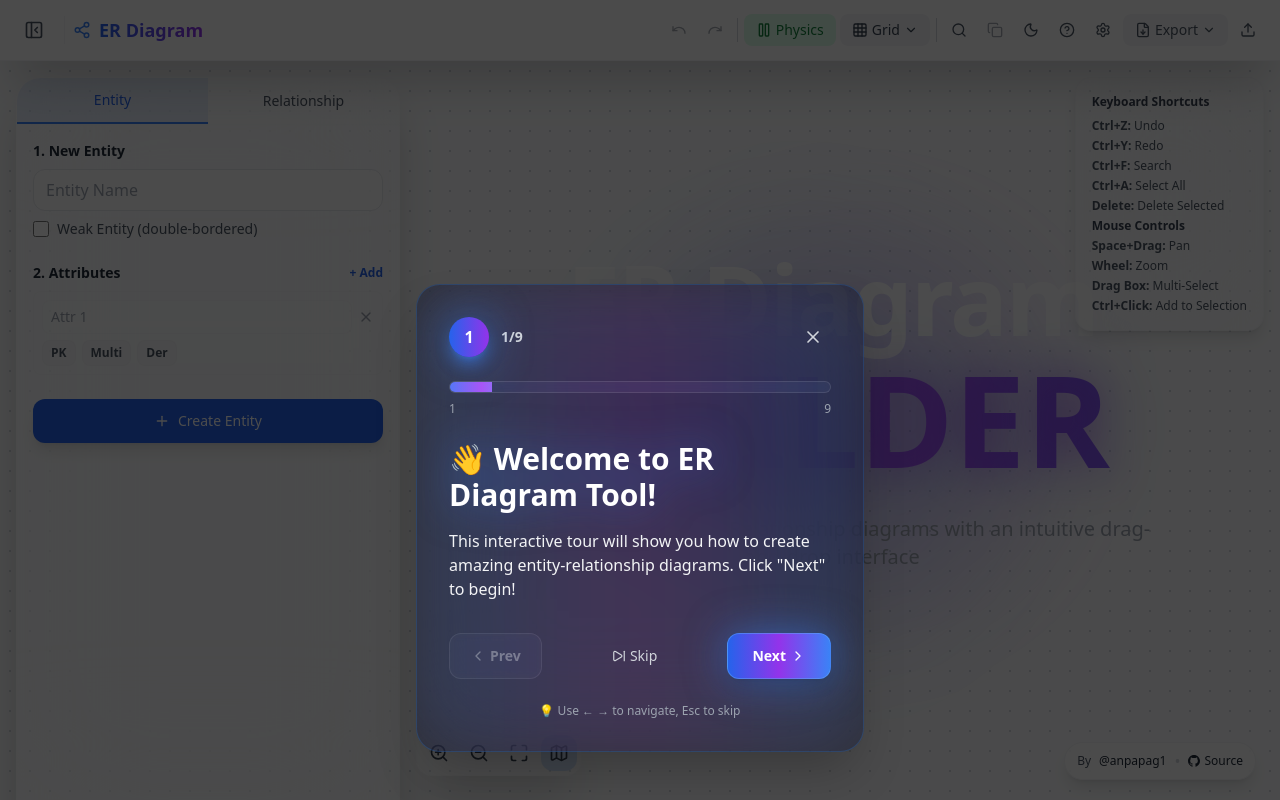
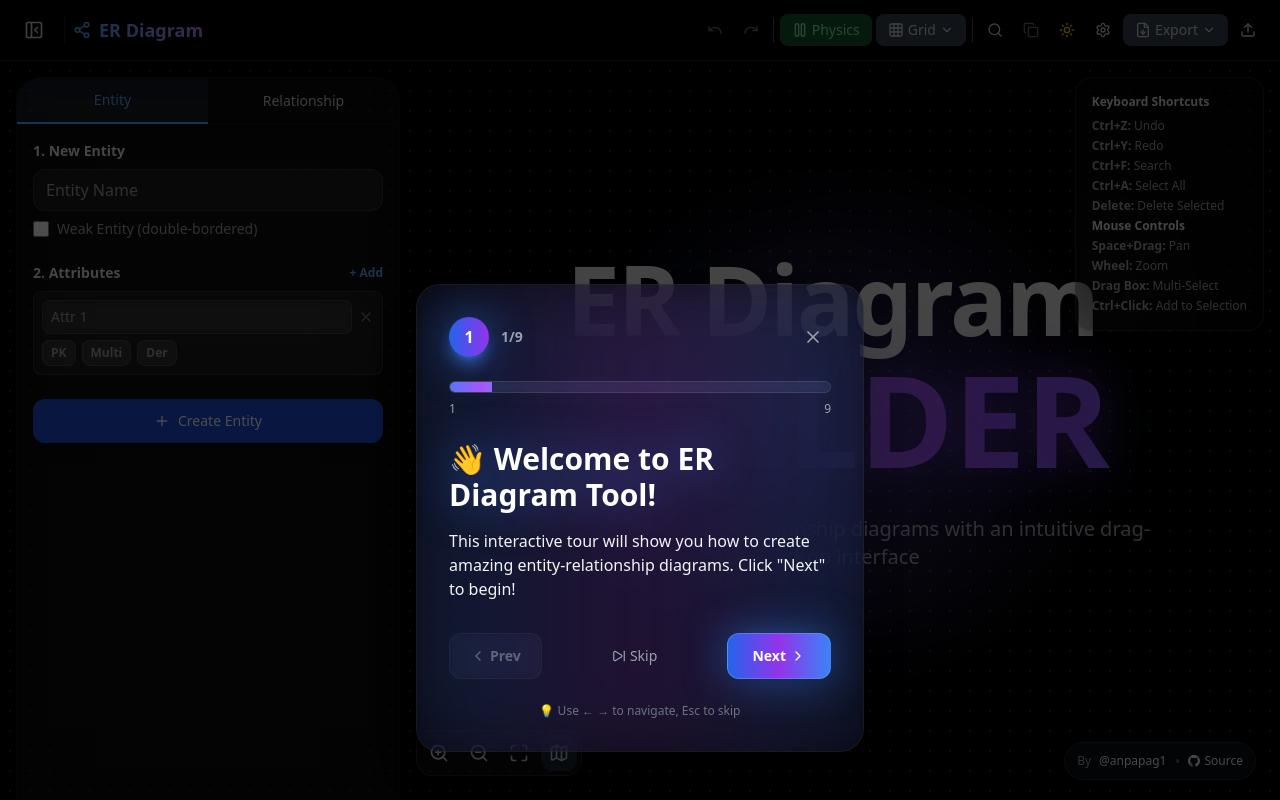
Before and after one commit to anpapag1/er-tool, a React (Vite) app: page / in a window 1280 px wide. Built offline with nearby package versions, Linux system fonts and the light colour scheme.

Commit message:
feat: implement dark mode support and improve sidebar styling

```diff
--- a/src/App.tsx
+++ b/src/App.tsx
@@ -35,7 +35,7 @@ export default function ERDiagramTool() {
   const [isDraggingMinimap, setIsDraggingMinimap] = useState(false);
   const [isDarkMode, setIsDarkMode] = useState(() => {
     const saved = localStorage.getItem('darkMode');
-    return saved ? JSON.parse(saved) : false;
+    return saved ? JSON.parse(saved) : true;
   });
 
 
@@ -765,7 +765,7 @@ export default function ERDiagramTool() {
     const rect = document.createElementNS('http://www.w3.org/2000/svg', 'rect');
     rect.setAttribute('width', '100%');
     rect.setAttribute('height', '100%');
-    rect.setAttribute('fill', '#f1f5f9');
+    rect.setAttribute('fill', isDarkMode ? '#000000' : '#f1f5f9');
     svgClone.insertBefore(rect, svgClone.firstChild);
 
     const serializer = new XMLSerializer();
@@ -809,7 +809,7 @@ export default function ERDiagramTool() {
     if (!ctx) return;
 
     ctx.scale(scale, scale);
-    ctx.fillStyle = '#ffffff'; // White background for JPEG
+    ctx.fillStyle = isDarkMode ? '#000000' : '#ffffff'; // Background based on dark mode
     ctx.fillRect(0, 0, svgRect.width, svgRect.height);
 
     const img = new Image();
@@ -857,7 +857,7 @@ export default function ERDiagramTool() {
     if (!ctx) return;
 
     ctx.scale(scale, scale);
-    ctx.fillStyle = '#ffffff';
+    ctx.fillStyle = isDarkMode ? '#000000' : '#ffffff';
     ctx.fillRect(0, 0, svgRect.width, svgRect.height);
 
     const img = new Image();
@@ -1254,7 +1254,7 @@ export default function ERDiagramTool() {
 
                <div className="text-center px-4 relative z-10">
                  <div className="mb-8 animate-fade-in-up">
-                   <h1 className="text-5xl md:text-8xl font-bold text-white/90 mb-2 tracking-tight">
+                   <h1 className="text-5xl md:text-8xl font-bold text-black dark:text-white/90 mb-2 tracking-tight">
                      ER Diagram
                    </h1>
                    <h2 className="text-6xl md:text-9xl font-black bg-gradient-to-r from-blue-400 via-purple-500 to-blue-600 bg-clip-text text-transparent text-glow" style={{
--- a/src/components/Header.tsx
+++ b/src/components/Header.tsx
@@ -1,5 +1,5 @@
 import React, { useState } from 'react';
-import { Share2, Pause, Play, Grid, ChevronDown, Search, Copy, Settings, FileDown, Upload, PanelLeftClose, PanelLeftOpen, Undo, Redo, X, Moon, Sun, HelpCircle } from 'lucide-react';
+import { Share2, Pause, Play, Grid, ChevronDown, Search, Copy, Settings, FileDown, Upload, PanelLeftClose, PanelLeftOpen, Undo, Redo, X, Moon, Sun } from 'lucide-react';
 import { Button } from './Button';
 import type { Node, PhysicsConfig } from '../types';
 
@@ -85,7 +85,6 @@ export default function Header({
   physicsConfig,
   setPhysicsConfig,
   onRestartTutorial,
-  onStartTutorial,
   isDarkMode,
   setIsDarkMode,
   fileInputRef: externalFileInputRef,
@@ -266,16 +265,6 @@ export default function Header({
           {isDarkMode ? <Sun size={16} className="text-yellow-400" /> : <Moon size={16} className="text-gray-600" />}
         </button>
 
-        {/* Tutorial Button - Show on all screens */}
-        {onStartTutorial && (
-          <Button
-            variant="ghost"
-            onClick={onStartTutorial}
-            icon={HelpCircle}
-            title="Start Tutorial"
-          />
-        )}
-
         {/* Settings */}
         <Button
           variant="ghost"
--- a/src/components/Sidebar.tsx
+++ b/src/components/Sidebar.tsx
@@ -73,8 +73,17 @@ export const Sidebar: React.FC<SidebarProps> = ({
   setSelectedNodeIds
 }) => {
   return (
-    <div className="absolute top-0 left-0 md:top-4 md:left-4 w-full md:w-96 md:rounded-3xl bg-white/5 dark:bg-white/[0.02] backdrop-blur-3xl border border-gray-200/10 dark:border-white/5 flex flex-col shadow-2xl z-10 overflow-hidden transition-all animate-fade-in-up h-full md:h-[calc(100vh-2rem)]">
-      <div className="flex border-b border-gray-200/10 dark:border-white/5 flex-shrink-0 bg-white/[0.02] dark:bg-white/[0.01] backdrop-blur-xl">
+    <div className="absolute top-0 left-0 md:top-4 md:left-4 w-full md:w-96 md:rounded-3xl bg-white/5 dark:bg-white/[0.02] backdrop-blur-3xl flex flex-col shadow-2xl z-10 overflow-hidden transition-all animate-fade-in-up h-full md:h-[calc(100vh-2rem)] border border-white/10 dark:border-white/5" style={{scrollbarWidth: 'none', WebkitFontSmoothing: 'antialiased', backfaceVisibility: 'hidden'}}>
+      <style>{`
+        .sidebar-scroll::-webkit-scrollbar {
+          width: 0px;
+        }
+        .sidebar-scroll {
+          -ms-overflow-style: none;
+          scrollbar-width: none;
+        }
+      `}</style>
+      <div className="flex border-b border-white/10 dark:border-white/5 flex-shrink-0 bg-white/5 dark:bg-white/[0.02] backdrop-blur-xl">
         <button
           className={`flex-1 py-2 md:py-3 text-xs md:text-sm font-medium transition-all ${
             activeTab === 'ENTITY'
@@ -98,8 +107,8 @@ export const Sidebar: React.FC<SidebarProps> = ({
         </button>
       </div>
 
-      <div className="flex-1 overflow-y-auto bg-white/[0.02] dark:bg-white/[0.01] backdrop-blur-xl">
-        <div className="p-2 md:p-4">
+      <div className="flex-1 overflow-y-scroll bg-white/5 dark:bg-white/[0.02] backdrop-blur-3xl sidebar-scroll">
+        <div className="p-2 md:p-4 pr-4">
         {selectedNodeIds.length > 1 ? (
           <div className="flex flex-col items-center justify-center h-full text-gray-400 dark:text-gray-500 bg-white/5 dark:bg-white/5 backdrop-blur-xl rounded-2xl p-4 border border-gray-200/20 dark:border-white/10">
             <MousePointer2 size={32} className="mb-2 opacity-20 md:size-12 md:mb-4" />
@@ -111,7 +120,7 @@ export const Sidebar: React.FC<SidebarProps> = ({
         ) : (
           <>
             {activeTab === 'ENTITY' && (
-              <div className="space-y-3 md:space-y-6 pb-8 md:pb-12 overscroll-contain" onWheel={(e) => e.stopPropagation()}>
+              <div className="space-y-3 md:space-y-6 pb-8 md:pb-12" onWheel={(e) => e.stopPropagation()}>
                 <div>
                   <div className="flex justify-between items-center mb-1 md:mb-2">
                     <label className="block text-xs md:text-sm font-bold text-gray-800 dark:text-gray-200">
```
